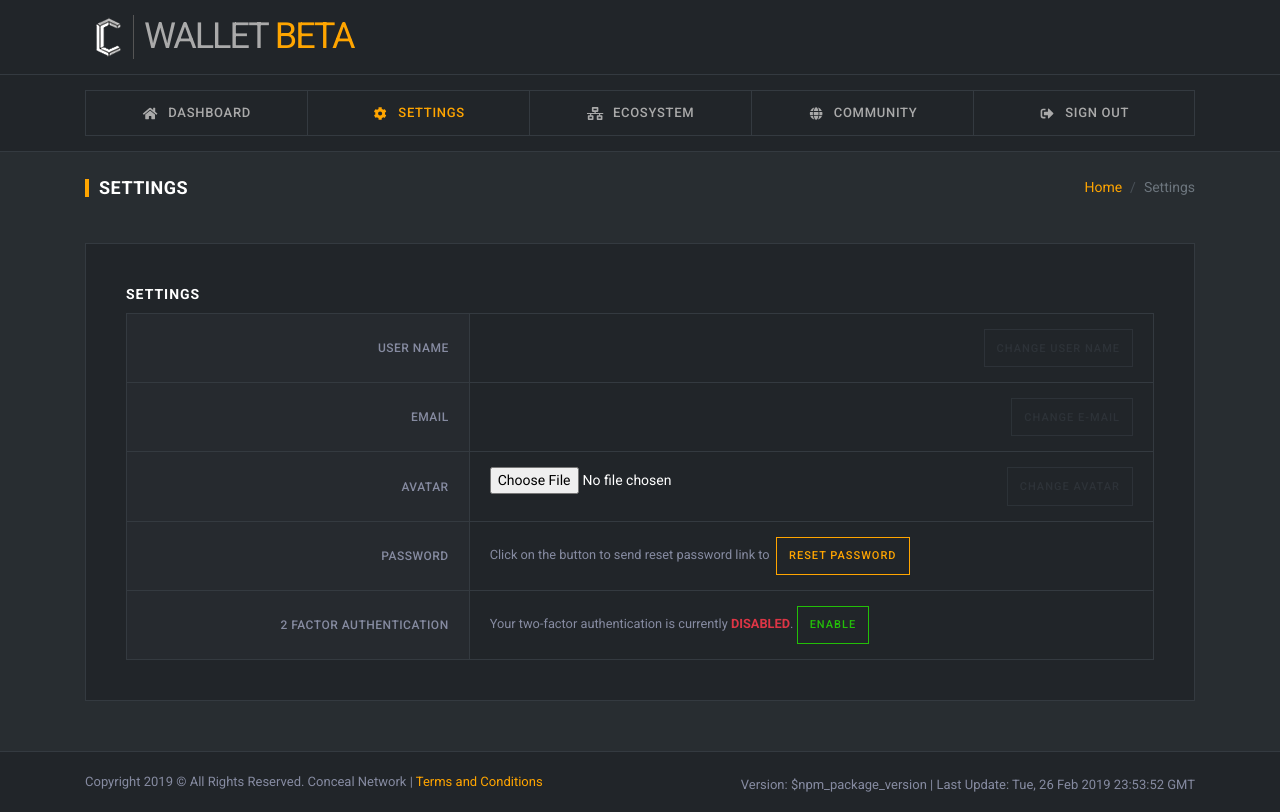
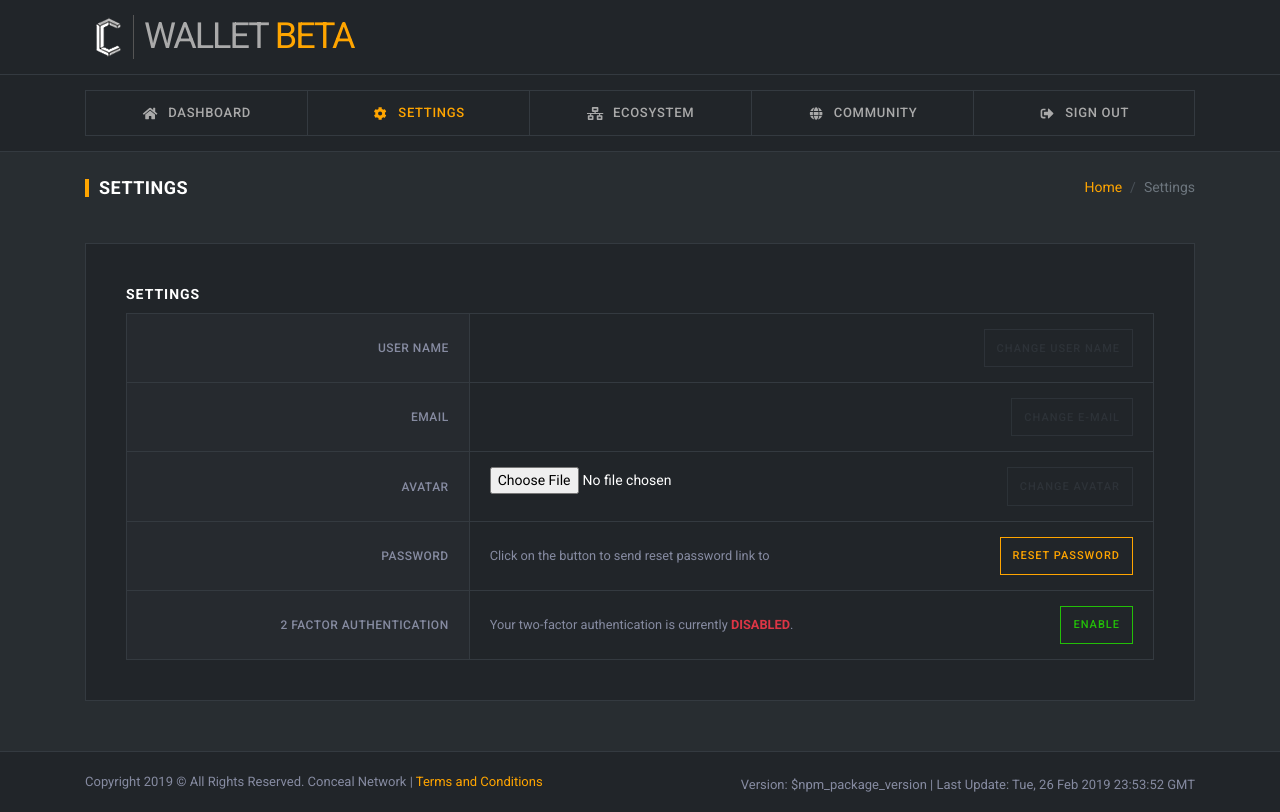
Before and after one commit to lerdos/ultranotei-cloud, a React (Create React App) app: page /settings in a window 1280 px wide. Built offline with nearby package versions, Linux system fonts and the light colour scheme; no server answers; sample sign-in values are in the browser's storage.

Commit message:
improved layout for settings page

```diff
--- a/src/components/pages/Settings.js
+++ b/src/components/pages/Settings.js
@@ -138,8 +138,9 @@ const Settings = () => {
                     <div className="col-5 col-sm-4">
                       Password
                     </div>
-                    <div className="col-7 col-sm-8 wallet-address">
-                      Click on the button to send reset password link to {user.email}&nbsp;
+                    <div className="col-7 col-sm-8 wallet-address row-text-button">
+						<div className="settingsText">Click on the button to send reset password link to {user.email}&nbsp;</div>
+						<div className="settingsButton">
 							<button
 								className="btn btn-outline-primary btn-uppercase-sm"
 								onClick={(e) =>
@@ -150,17 +151,20 @@ const Settings = () => {
 							</button>
 						</div>
                     </div>
+                  </div>
 
                   <div className="row no-gutters">
                     <div className="col-5 col-sm-4 align-items-start pd-t-25-force">
                       2 Factor Authentication
                     </div>
-                    <div className="col-7 col-sm-8 wallet-address">
+                    <div className="col-7 col-sm-8 wallet-address row-text-button">
+                      <div className="settingsText">
 						Your two-factor authentication is currently&nbsp;
 						<strong className={userSettings.twoFAEnabled ? 'text-success' : 'text-danger'}>
 							{userSettings.twoFAEnabled ? 'ENABLED' : 'DISABLED' }
 						</strong>.&nbsp;
-
+					  </div>
+  					  <div className="settingsButton">
 						  <button
 							className={`btn btn-uppercase-sm ${userSettings.twoFAEnabled ? 'btn-outline-danger' : 'btn-outline-success' }`}
 							onClick={() => {
@@ -170,6 +174,7 @@ const Settings = () => {
 						  >
 							{userSettings.twoFAEnabled ? 'Disable' : 'Enable' }
 						  </button>
+					  </div>
 
                       {twoFADialogOpened &&
                       <>
--- a/src/static/css/slim.one.css
+++ b/src/static/css/slim.one.css
@@ -1362,3 +1362,11 @@ hr {
 #dlgTxDetails .media {
 	overflow: hidden;
 }
+
+/******************** settings buttons *********************/
+
+.row-text-button {
+	display: flex;
+	align-items: center;
+    justify-content: space-between;
+}
```
Lines whose indentation alone changed are shown as unchanged.
